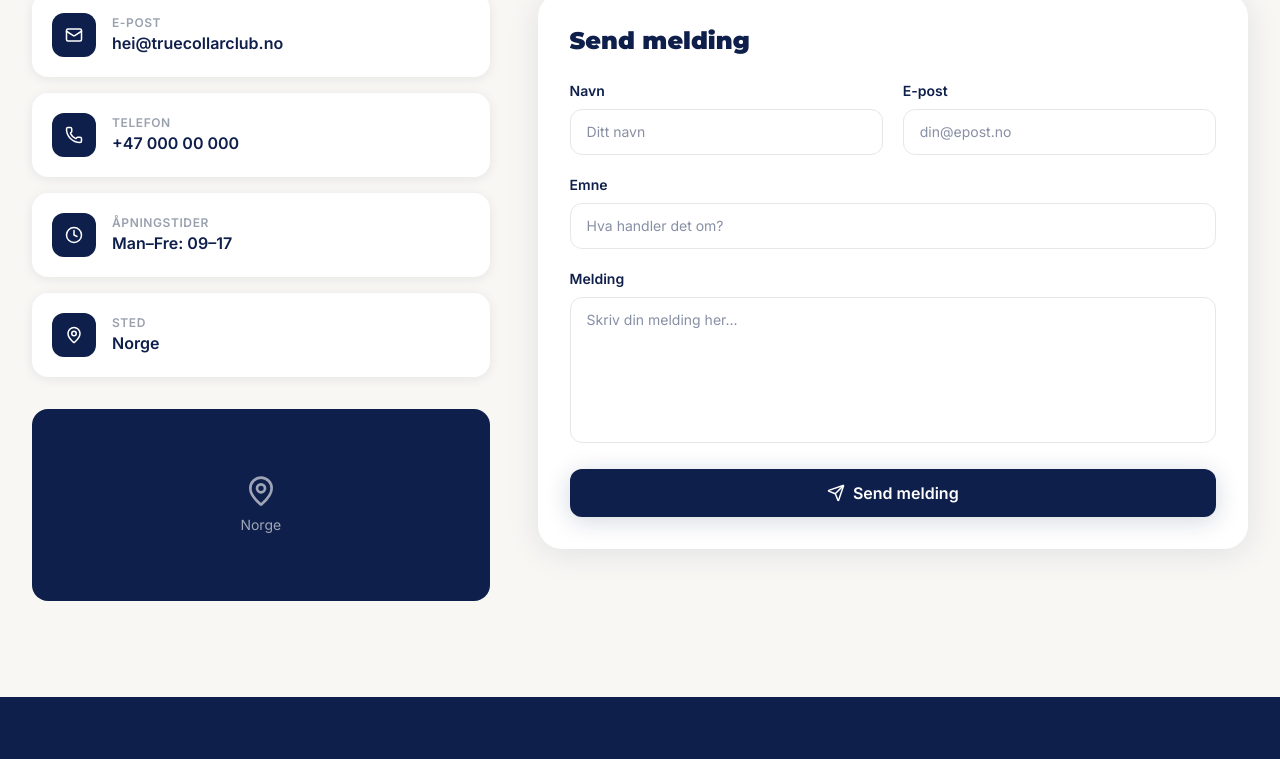
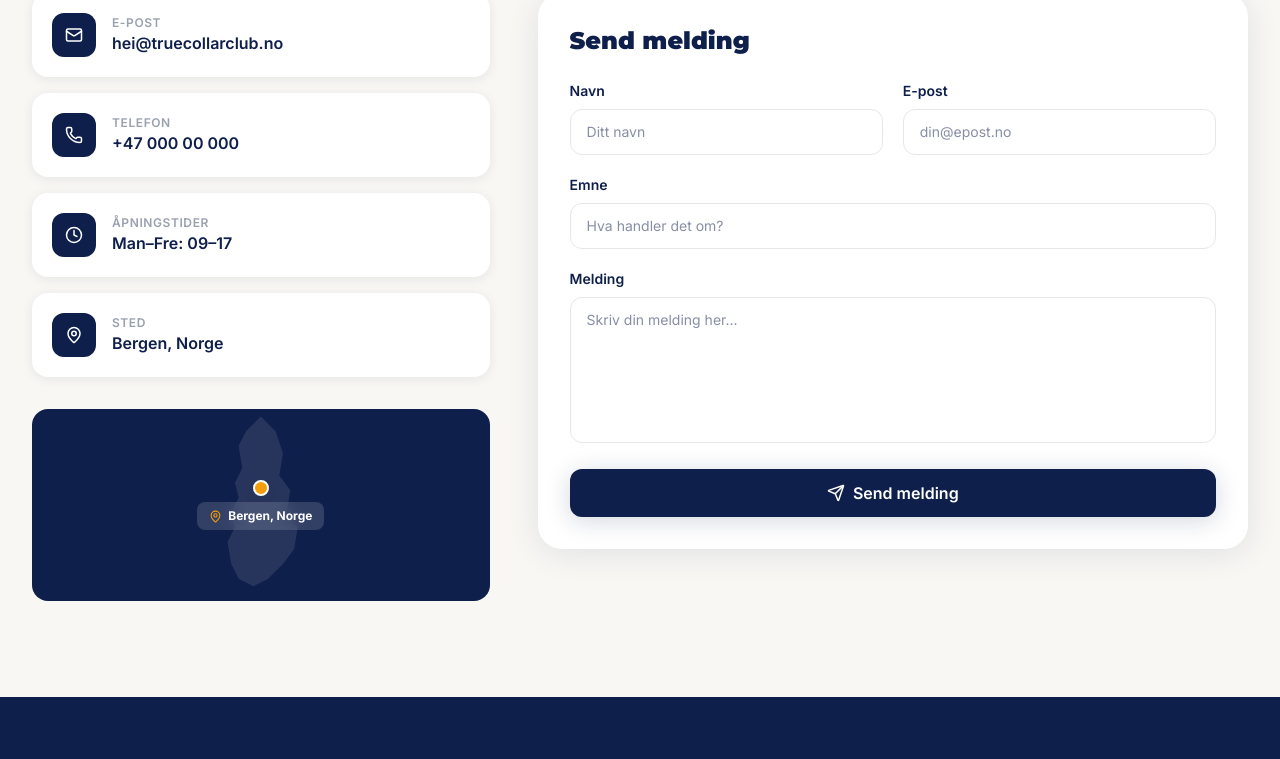
Before and after one commit to Hanaamedyan/TrueCollarClub, a Next.js app: page /kontakt in a window 1280 px wide. Shown: the part 487-1246 px from the top of the page. Built offline with nearby package versions, Linux system fonts and the light colour scheme; no server answers.

Commit message:
Add Bergen marker to contact map and update location text

```diff
--- a/src/app/kontakt/page.tsx
+++ b/src/app/kontakt/page.tsx
@@ -100,11 +100,27 @@ export default function ContactPage() {
                 ))}
               </div>
 
-              {/* Map placeholder */}
-              <div className="bg-[#0F1F4B] rounded-2xl overflow-hidden h-48 flex items-center justify-center">
-                <div className="text-center text-white/60">
-                  <MapPin size={32} className="mx-auto mb-2" />
-                  <p className="text-sm">Norge</p>
+              {/* Map */}
+              <div className="bg-[#0F1F4B] rounded-2xl overflow-hidden h-48 relative">
+                {/* Simplified Norway outline SVG */}
+                <svg viewBox="0 0 200 260" className="absolute inset-0 w-full h-full opacity-10" fill="white">
+                  <path d="M100,10 L120,30 L130,60 L125,90 L140,110 L135,140 L150,160 L145,190 L130,210 L110,230 L90,240 L70,230 L60,210 L55,180 L65,160 L60,140 L70,120 L65,100 L75,80 L70,50 L80,30 Z" />
+                </svg>
+
+                {/* Bergen marker */}
+                <div className="absolute inset-0 flex items-center justify-center">
+                  <div className="relative">
+                    {/* Pulse ring */}
+                    <div className="absolute inset-0 w-8 h-8 -translate-x-1/2 -translate-y-1/2 left-1/2 top-1/2 rounded-full bg-[#F59E0B]/40 animate-ping" />
+                    {/* Dot */}
+                    <div className="relative flex flex-col items-center gap-1.5">
+                      <div className="w-4 h-4 bg-[#F59E0B] rounded-full border-2 border-white shadow-lg" />
+                      <div className="bg-white/15 backdrop-blur-sm rounded-lg px-3 py-1.5 flex items-center gap-1.5">
+                        <MapPin size={13} className="text-[#F59E0B]" />
+                        <span className="text-white text-xs font-bold">Bergen, Norge</span>
+                      </div>
+                    </div>
+                  </div>
                 </div>
               </div>
             </AnimatedSection>
--- a/src/lib/translations.ts
+++ b/src/lib/translations.ts
@@ -118,7 +118,7 @@ export const t = {
         email: { label: "E-post", value: "hei@truecollarclub.no" },
         phone: { label: "Telefon", value: "+47 000 00 000" },
         hours: { label: "Åpningstider", value: "Man–Fre: 09–17" },
-        location: { label: "Sted", value: "Norge" },
+        location: { label: "Sted", value: "Bergen, Norge" },
       },
     },
     footer: {
@@ -257,7 +257,7 @@ export const t = {
         email: { label: "Email", value: "hello@truecollarclub.no" },
         phone: { label: "Phone", value: "+47 000 00 000" },
         hours: { label: "Hours", value: "Mon–Fri: 09–17" },
-        location: { label: "Location", value: "Norway" },
+        location: { label: "Location", value: "Bergen, Norway" },
       },
     },
     footer: {
```
